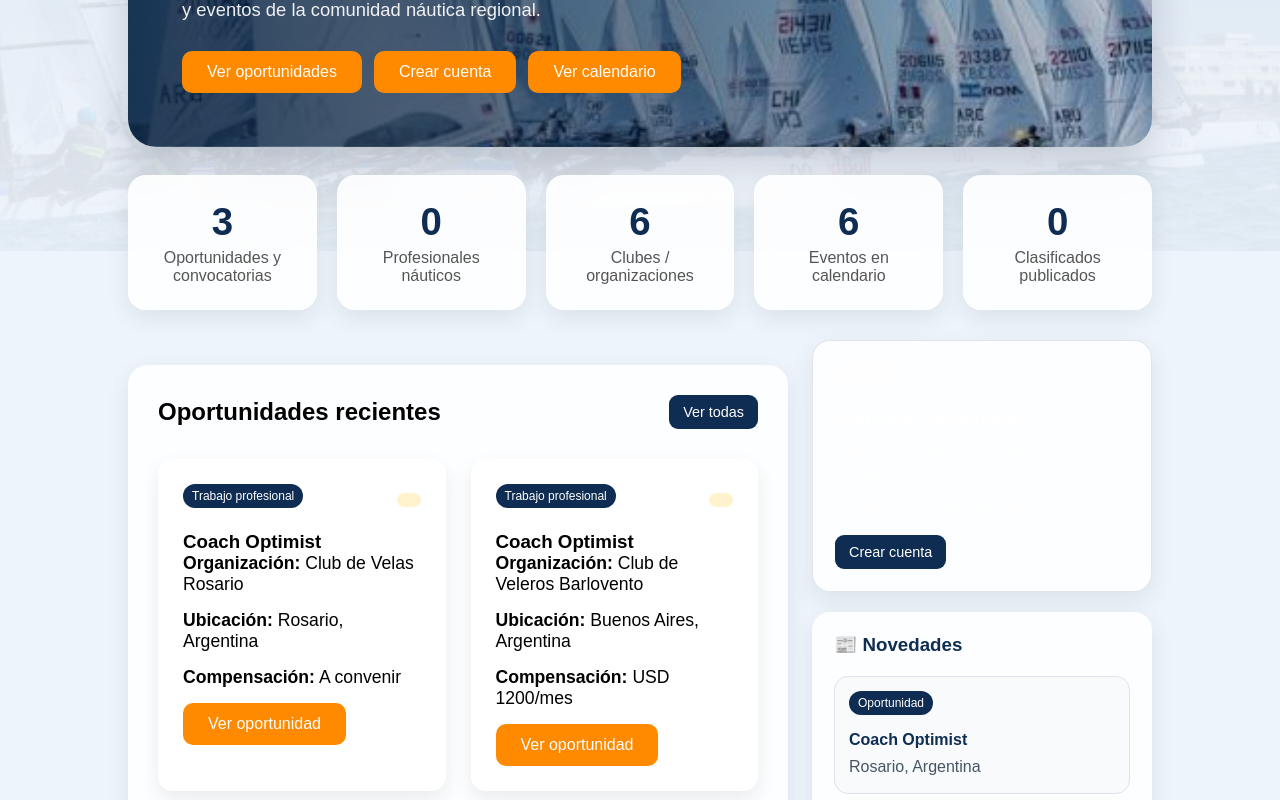
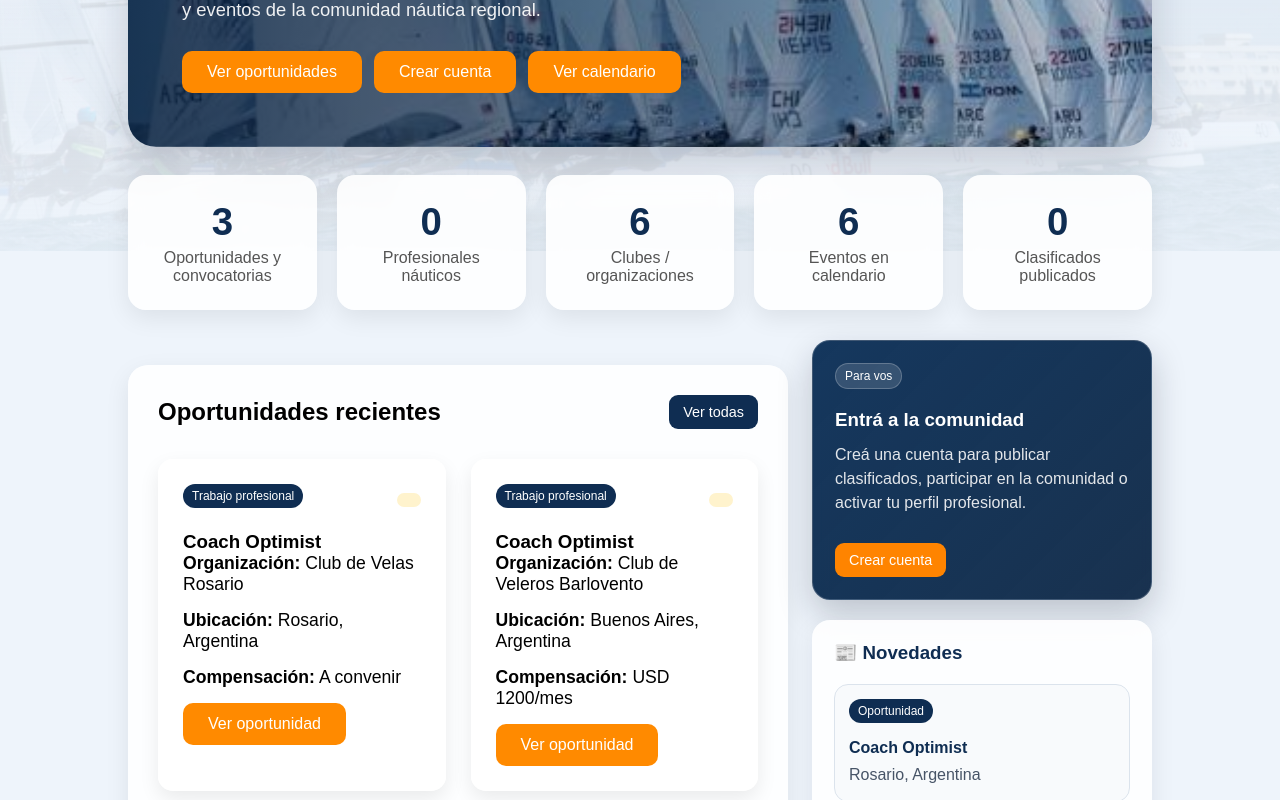
Before and after one commit to CarlosTgab/sailjobs-latam, a React (Vite) app: page / in a window 1280 px wide. Shown: the part 549-1349 px from the top of the page. Built offline with nearby package versions, Linux system fonts and the light colour scheme.

Commit message:
Cambio en tarjeta crear cuenta

```diff
--- a/src/App.css
+++ b/src/App.css
@@ -1967,3 +1967,42 @@ body {
         font-size: 0.82rem;
     }
 }
+
+.home-role-card {
+    background:
+        linear-gradient(
+            135deg,
+            rgba(11, 47, 87, 0.96),
+            rgba(6, 32, 64, 0.92)
+        ) !important;
+    color: #ffffff !important;
+    border: 1px solid rgba(255, 255, 255, 0.18);
+    box-shadow: 0 14px 34px rgba(15, 23, 42, 0.22);
+}
+
+.home-role-card h3 {
+    color: #ffffff !important;
+    margin-top: 12px;
+}
+
+.home-role-card p {
+    color: rgba(255, 255, 255, 0.88) !important;
+    line-height: 1.5;
+}
+
+.home-role-card .sidebar-tag {
+    background: rgba(255, 255, 255, 0.14);
+    color: #ffffff;
+    border: 1px solid rgba(255, 255, 255, 0.22);
+}
+
+.home-role-card .small-action-button {
+    background: #ff8400;
+    color: #ffffff;
+    border: none;
+    margin-top: 10px;
+}
+
+.home-role-card .small-action-button:hover {
+    background: #e87500;
+}
```
